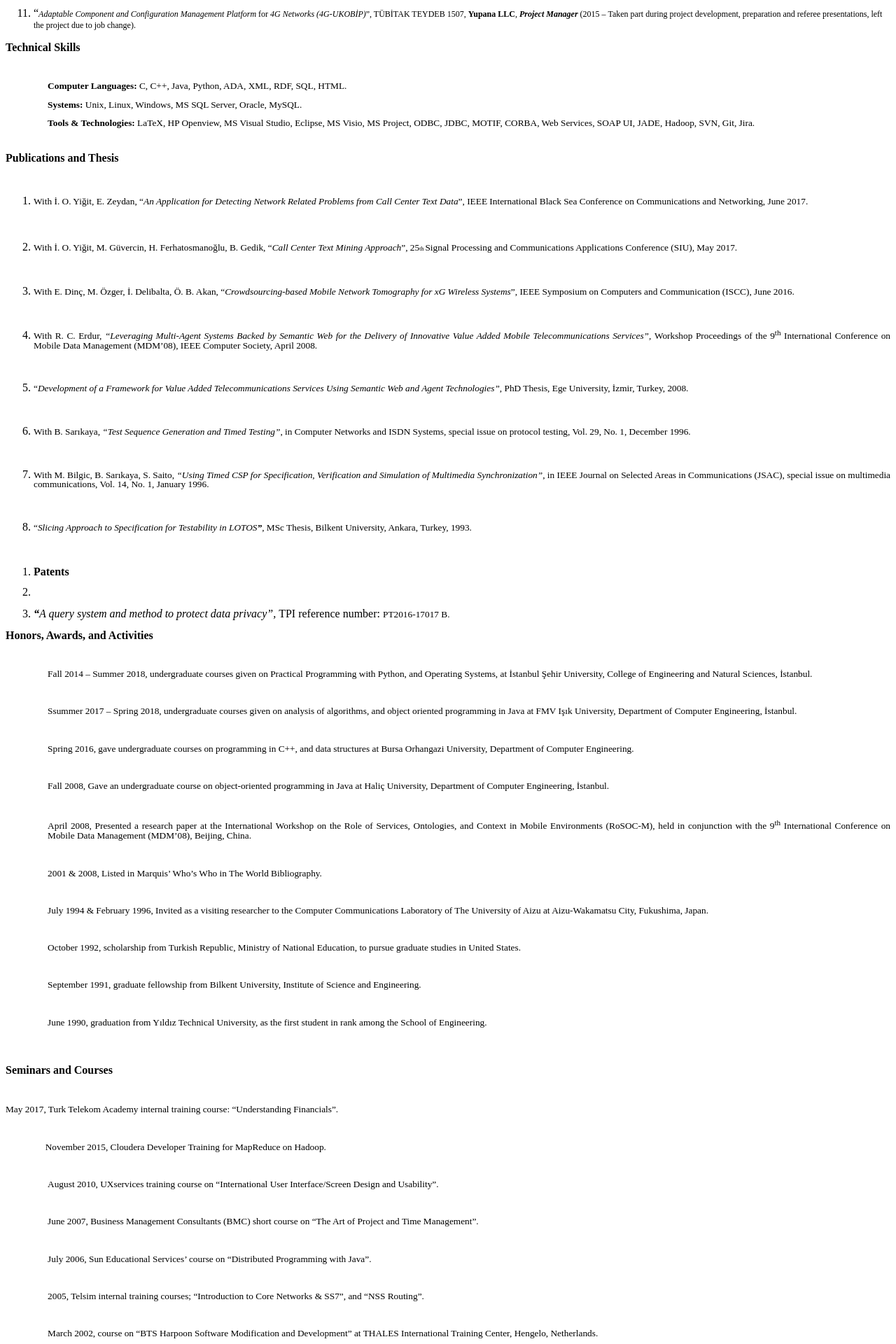
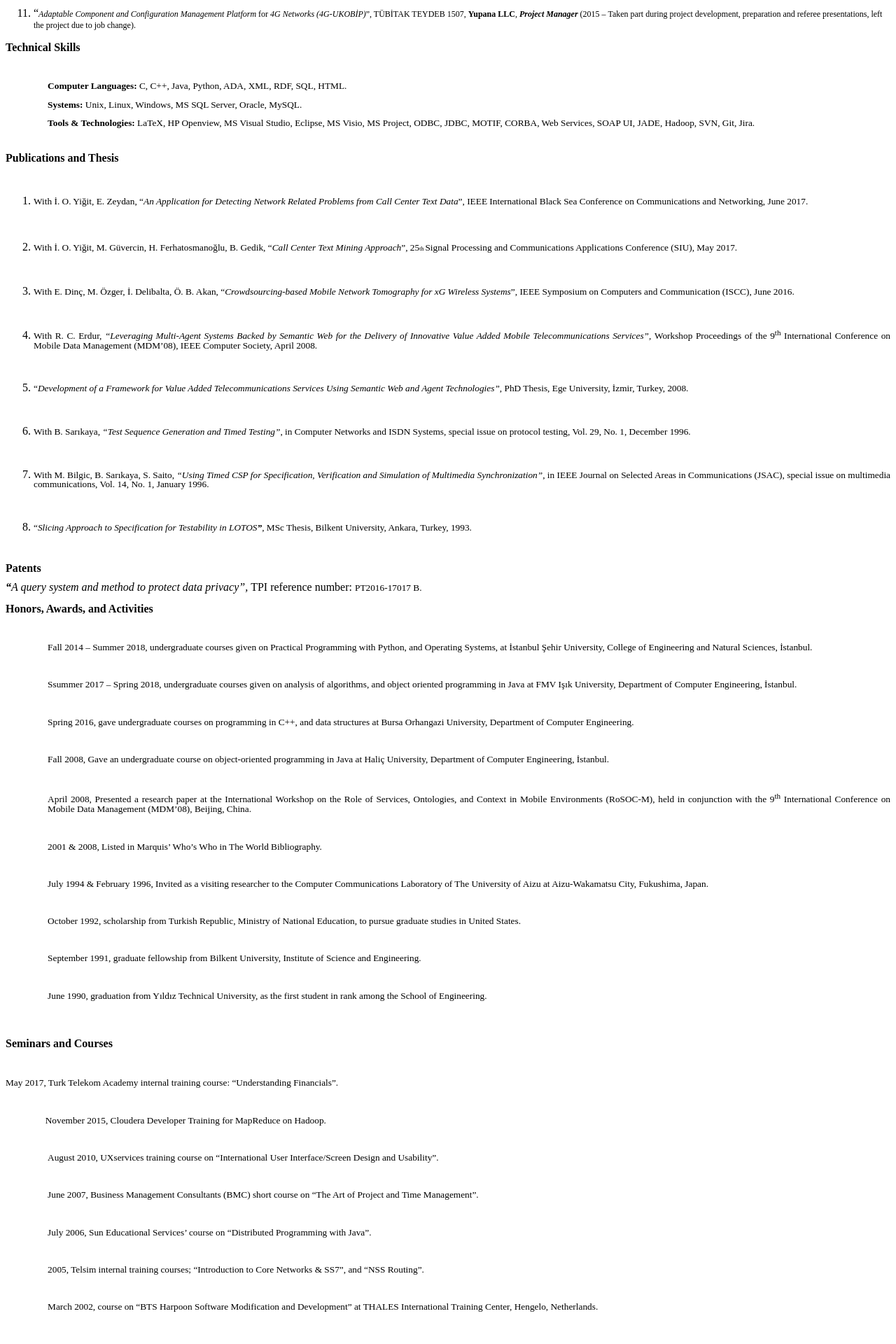
Before and after one commit to ahmetfeyziates/ahmetfeyziates.github.io, a Jekyll site: the page cv/index.html, which Jekyll copies as it is, in a window 1280 px wide. Shown: the part 1891-3811 px from the top of the page at 70% size. Built offline with Jekyll 4.4.1, drawn with Linux system fonts in a browser that asks for light colours; after the commit the page ends 3773 px from its top, so only the background shows below that.

Commit message:
Update index.html

```diff
--- a/cv/index.html
+++ b/cv/index.html
@@ -491,16 +491,16 @@ and Thesis</font></h6>
 <br/>
 
 </p>
-<ol>
-	<li><p lang="en-US" class="western" align="justify" style="margin-bottom: 0cm; line-height: 100%">
-	<font size="3" style="font-size: 12pt"><b>Patents</b></font></p>
-	<li><p lang="en-US" class="western" align="justify" style="margin-bottom: 0cm; line-height: 100%">
-	</p>
-	<li><p class="western" align="justify" style="margin-bottom: 0cm; line-height: 100%">
-	<font size="3" style="font-size: 12pt"><span lang="en-US"><b>	</b></span></font><font size="3" style="font-size: 12pt"><span lang="en-US"><i><b>“</b></i></span></font><font size="3" style="font-size: 12pt"><span lang="en-US"><i>A
+
+<p lang="en-US" class="western" align="justify" style="margin-bottom: 0cm; line-height: 100%">
+<font size="3" style="font-size: 12pt"><b>Patents</b></font></p>
+<p lang="en-US" class="western" align="justify" style="margin-bottom: 0cm; line-height: 100%">
+</p>
+<p class="western" align="justify" style="margin-bottom: 0cm; line-height: 100%">
+<font size="3" style="font-size: 12pt"><span lang="en-US"><b>	</b></span></font><font size="3" style="font-size: 12pt"><span lang="en-US"><i><b>“</b></i></span></font><font size="3" style="font-size: 12pt"><span lang="en-US"><i>A
 	query system and method to protect data privacy”, </i></span></font><font size="3" style="font-size: 12pt"><span lang="en-US">TPI
 	reference number: </span></font><span lang="en-US">PT2016-17017 B.</span></p>
-</ol>
+
 <p lang="en-US" align="justify" style="margin-bottom: 0cm; line-height: 100%; page-break-after: avoid">
 </p>
 <p lang="en-US" align="justify" style="margin-bottom: 0cm; line-height: 100%; page-break-after: avoid">
```
